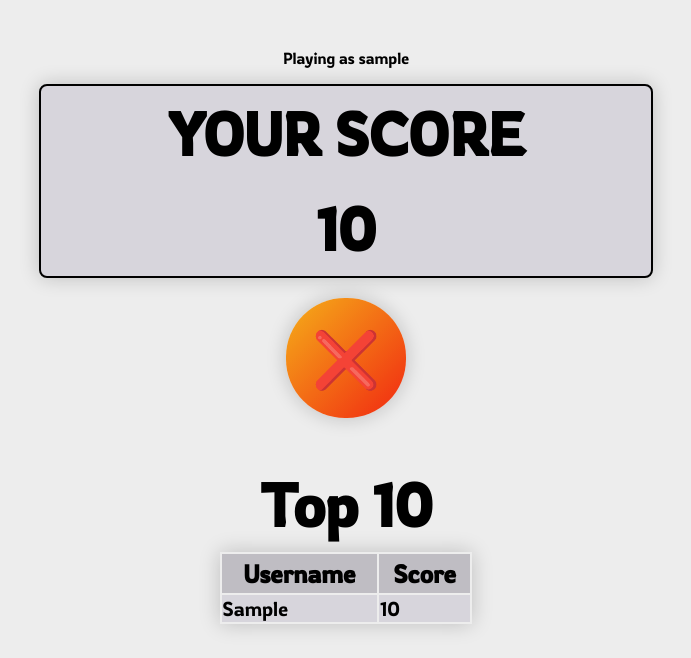
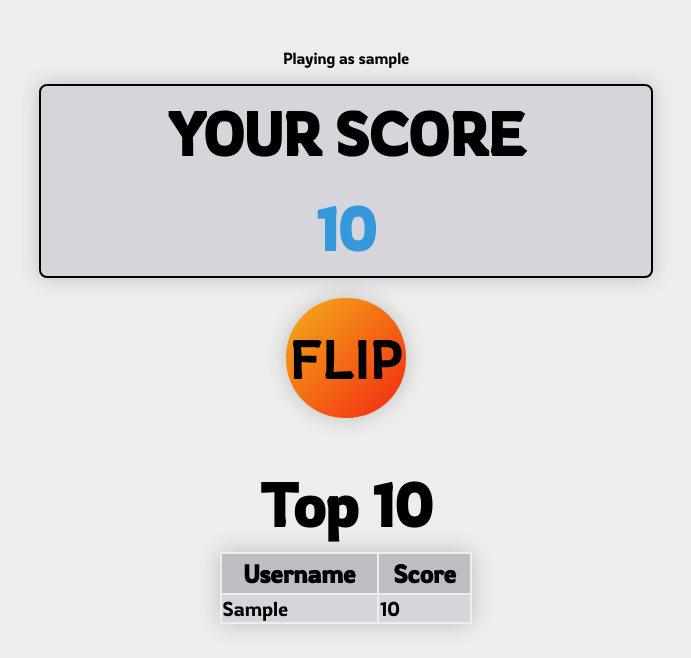
Before and after one commit to M4RC086/double-or-nothing, a Flask app: template templates/game.html in a window 1280 px wide. Shown: the top 658 px of the page, without its empty margins (294-985 px from the left). Run offline with Flask 3, Linux system fonts and the light colour scheme; the template is opened without the code that fills it: most values are stand-ins (such as "Sample title", 1, 10 or a date in 2020).

Commit message:
images and little details

```diff
--- a/index.py
+++ b/index.py
@@ -1,7 +1,7 @@
 #!/bin/python
 from flask import Flask, render_template, jsonify, request, session, redirect
 from random import choice
-import os
+from os import urandom
 import sqlite3
 
 BEGIN_RANDOM_MIN = 80
@@ -9,7 +9,7 @@ score = 20
 
 
 app = Flask(__name__)
-app.secret_key = os.urandom(24)
+app.secret_key = urandom(24)
 
 @app.route("/")
 def login():
--- a/templates/game.html
+++ b/templates/game.html
@@ -4,7 +4,9 @@
 <head>
   <meta charset="UTF-8">
   <link rel="stylesheet" href="{{ url_for('static', filename='styles.css') }}">
+  <link rel="icon" href="{{ url_for('static', filename='images/favicon.ico') }}">
   <title>Double or nothing</title>
+
 </head>
 <body>
 
@@ -13,7 +15,7 @@
 
   <div class="score-parent">
     <h1>YOUR SCORE</h1>
-    <h1 id="score">{{score}}</h1>
+    <h1 id="score" style="color: #3498db;">{{score}}</h1>
   </div>
 
 
@@ -22,7 +24,7 @@
 
   <div class="coin-container">
     <div class="coin" id="coin">
-      <div class="coin-front">❌</div>
+      <div class="coin-front" id="coin-front">FLIP</div>
       <div class="coin-back">x2</div>
 
     </div>
@@ -115,6 +117,10 @@ async function flipCoin() {
   if (coinResult) coinResult.classList.remove('show');
   if (resultMessage) resultMessage.classList.remove('show');
 
+  setTimeout(() => {
+    document.getElementById("coin-front").textContent = '❌';
+}, 200);
+
   try {
     const response = await fetch('/api/flip-coin', {
       method: 'POST',
--- a/templates/login.html
+++ b/templates/login.html
@@ -4,6 +4,7 @@
 <head>
   <meta charset="UTF-8">
   <link rel="stylesheet" href="{{ url_for('static', filename='styles.css') }}">
+  <link rel="icon" href="{{ url_for('static', filename='images/favicon.ico') }}">
   <title>Double or nothing - Login</title>
 </head>
 
```
Also changed, not shown: README.md, static/images/favicon.ico (added), static/images/screenshot1.png (renamed from images/screenshot1.png).
